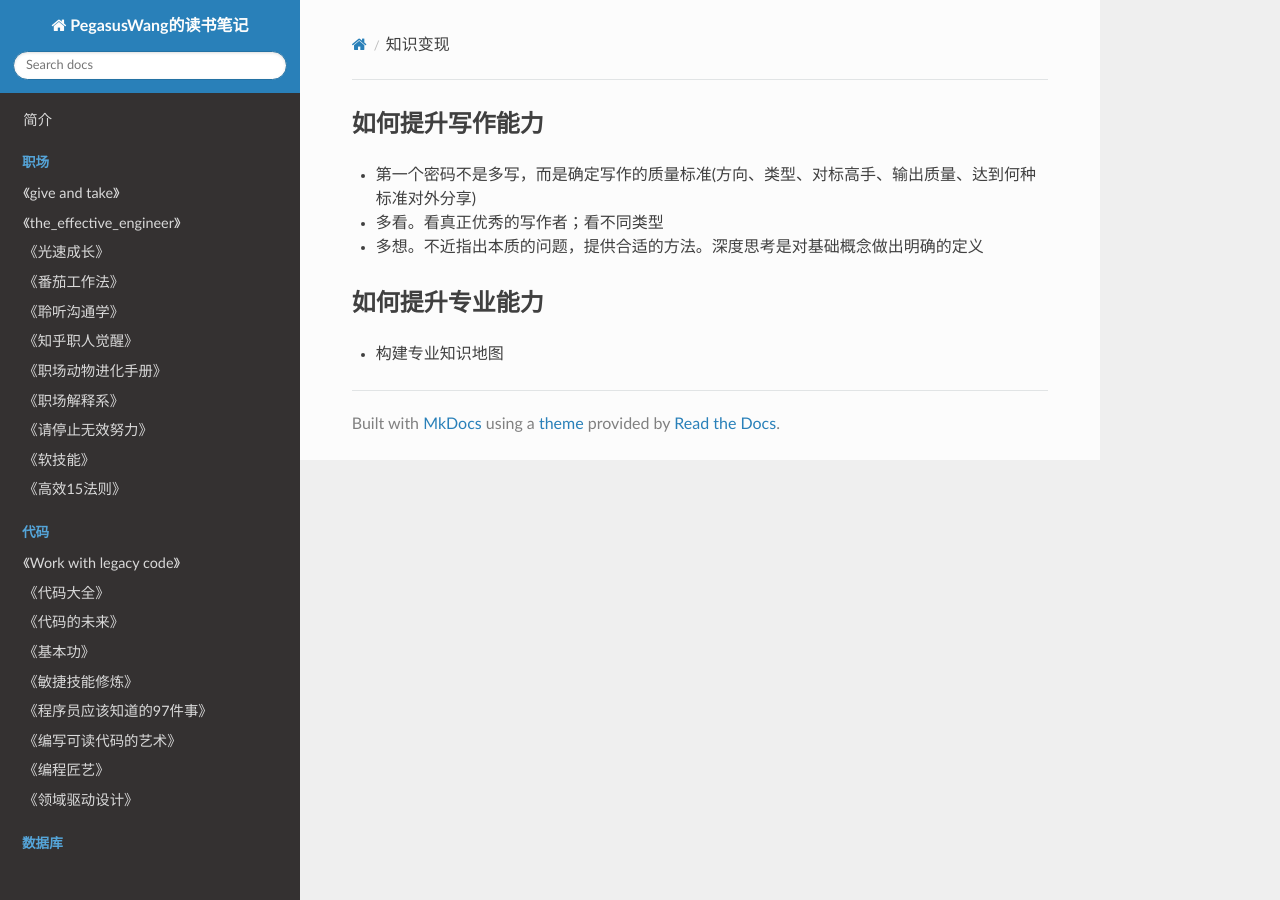
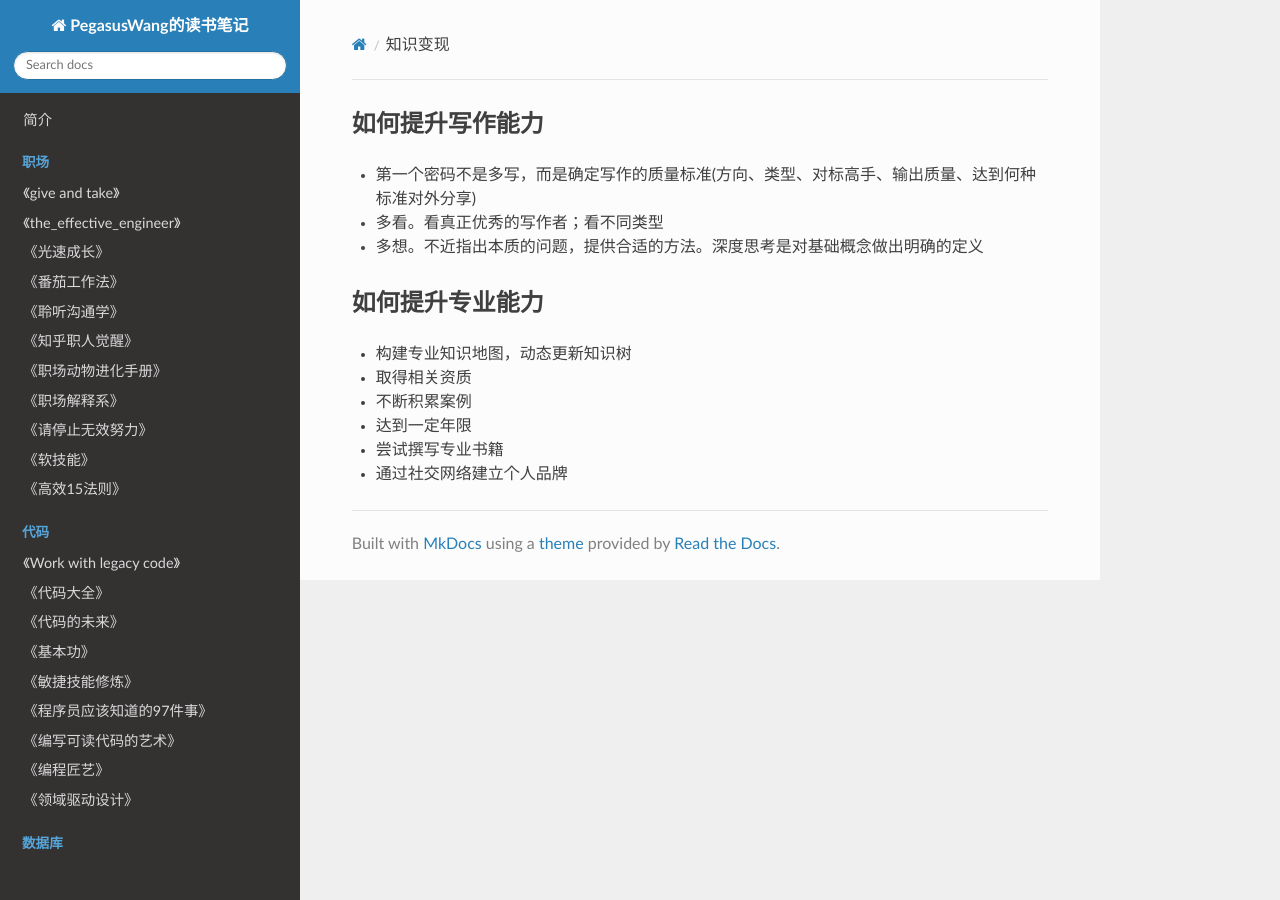
Before and after one commit to PegasusWang/booknotes, an MkDocs documentation site: the page built from docs/career/知识变现.md, in a window 1280 px wide. Built offline with MkDocs 1.6.1, drawn with Linux system fonts in a browser that asks for light colours; nearby versions of some CDN libraries; old or Windows-style settings are respelled for this version of MkDocs.

Commit message:
提升专业能力

```diff
--- a/docs/career/知识变现.md
+++ b/docs/career/知识变现.md
@@ -4,4 +4,9 @@
 - 多想。不近指出本质的问题，提供合适的方法。深度思考是对基础概念做出明确的定义
 
 ## 如何提升专业能力
-- 构建专业知识地图
+- 构建专业知识地图，动态更新知识树
+- 取得相关资质
+- 不断积累案例
+- 达到一定年限
+- 尝试撰写专业书籍
+- 通过社交网络建立个人品牌
```
